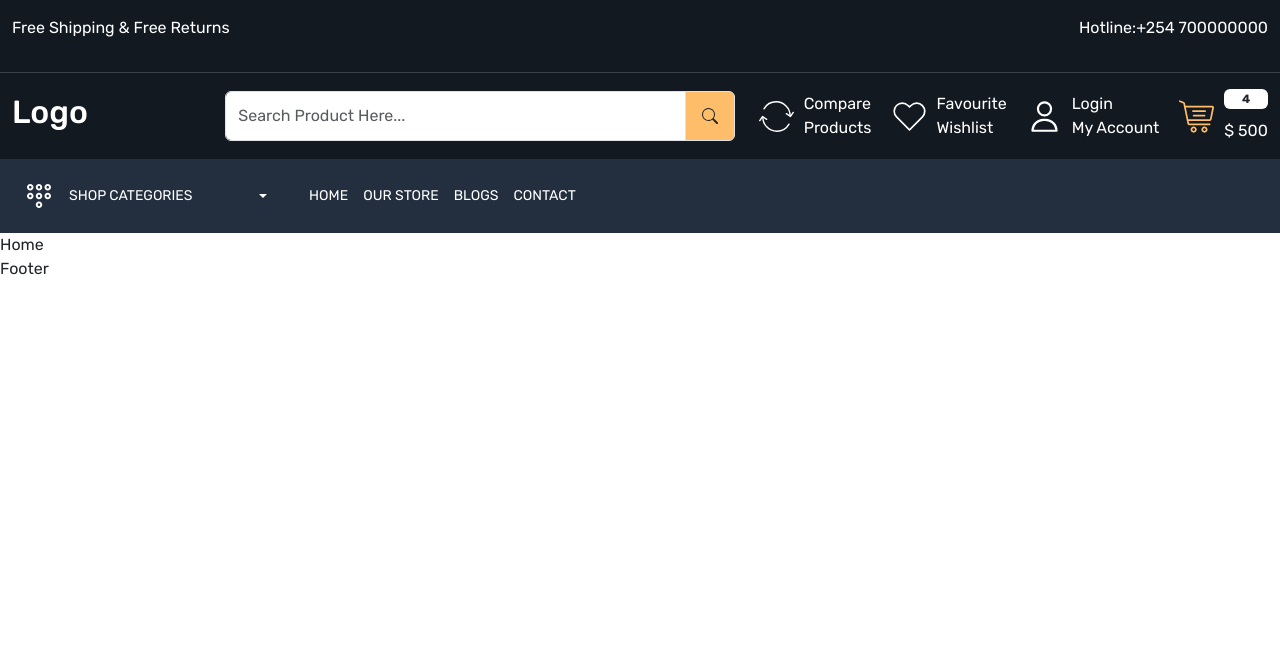
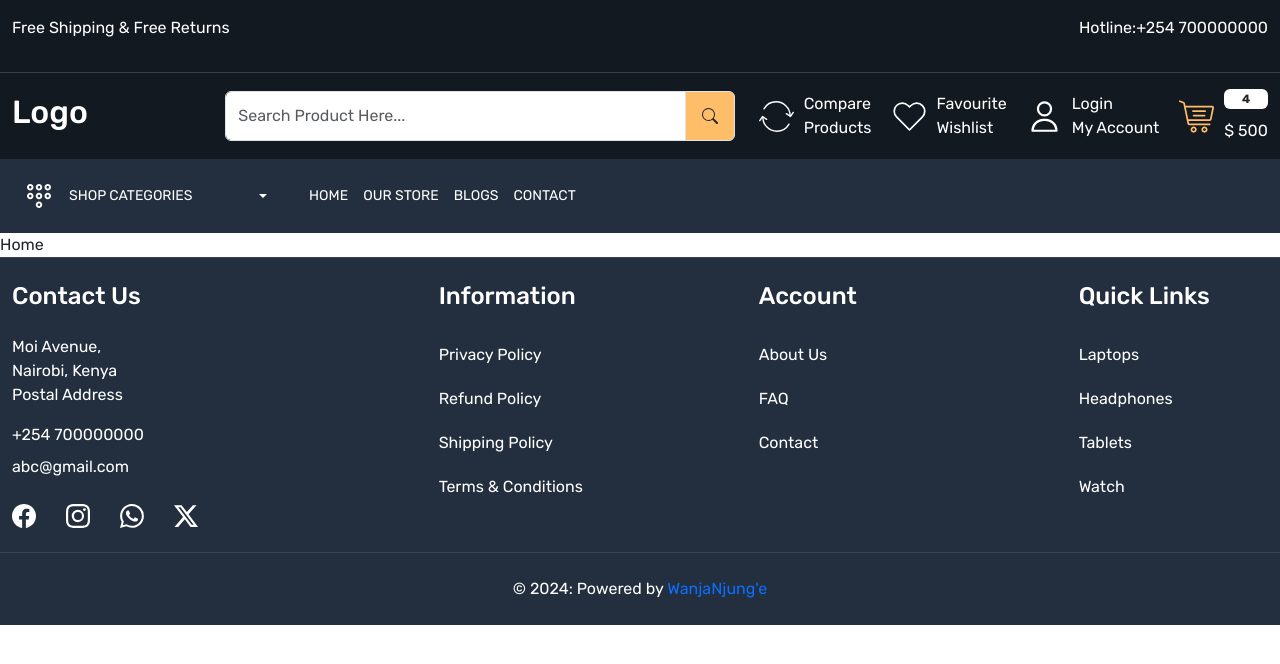
Before and after one commit to WanjaNjunge/ecommerce-app, a React (Create React App) app: page / in a window 1280 px wide. Shown: the top 664 px of the page. Built offline with nearby package versions, Linux system fonts and the light colour scheme.

Commit message:
Done with footer UI

```diff
--- a/src/App.css
+++ b/src/App.css
@@ -75,3 +75,12 @@
   color: var(--color-febd69) !important;
 }
 /*Header END*/
+
+/*Footer START*/
+footer {
+  background-color: var(--color-232f3e);
+}
+footer:not(:first-child) {
+  border-top: 1px solid rgba(255, 255, 255, 0.1);
+}
+/*Footer END*/
--- a/src/components/Footer.js
+++ b/src/components/Footer.js
@@ -1,8 +1,102 @@
 import React from 'react'
+import { Link } from 'react-router-dom';
+import { BsWhatsapp, BsTwitterX, BsFacebook, BsInstagram } from "react-icons/bs";
 
 const Footer = () => {
   return (
-    <div>Footer</div>
+    <>
+      {/*<footer className='py-3'>
+        <div className="container-xxl">
+          <div className='row'>
+            <div className='col-5'>
+              <div className='footer-top-data d-flex gap-30 align-items-center'>
+
+              </div>
+            </div>
+          </div>
+        </div>
+      </footer>*/}
+      <footer className='py-4'>
+      <div className="container-xxl">
+          <div className='row'>
+            <div className='col-4'>
+            <h4 className='text-white mb-4'>Contact Us</h4>
+            <div>
+              <address className='text-white fs-6'>
+                Moi Avenue, <br /> Nairobi, Kenya <br />
+                Postal Address
+              </address>
+              <a
+              className='mt-3 d-block mb-1 text-white'
+              href='tel:+254700000000'>
+              +254 700000000
+              </a>
+              <a
+              className='mt-2 d-block mb-0 text-white'
+              href='mailto:abc@gmail.com'>
+              abc@gmail.com
+              </a>
+            </div>
+            <div className='social-icons d-flex align-items-center gap-30 mt-4'>
+              <a className='text-white'
+              href=''>
+                <BsFacebook className='fs-4' />
+              </a>
+              <a className='text-white'
+              href=''>
+                <BsInstagram className='fs-4' />
+              </a>
+              <a className='text-white'
+              href=''>
+                <BsWhatsapp className='fs-4' />
+              </a>
+              <a className='text-white'
+              href=''>
+                <BsTwitterX className='fs-4' />
+              </a>
+            </div>
+            </div>
+            <div className='col-3'>
+            <h4 className='text-white mb-4'>Information</h4>
+            <div className='footer-links d-flex flex-column'>
+              <Link className='text-white py-2 mb-1'>Privacy Policy</Link>
+              <Link className='text-white py-2 mb-1'>Refund Policy</Link>
+              <Link className='text-white py-2 mb-1'>Shipping Policy</Link>
+              <Link className='text-white py-2 mb-1'>Terms & Conditions</Link>
+            </div>
+            </div>
+            <div className='col-3'>
+            <h4 className='text-white mb-4'>Account</h4>
+            <div className='footer-links d-flex flex-column'>
+              <Link className='text-white py-2 mb-1'>About Us</Link>
+              <Link className='text-white py-2 mb-1'>FAQ</Link>
+              <Link className='text-white py-2 mb-1'>Contact</Link>
+            </div>
+            </div>
+            <div className='col-2'>
+            <h4 className='text-white mb-4'>Quick Links</h4>
+            <div className='footer-links d-flex flex-column'>
+              <Link className='text-white py-2 mb-1'>Laptops</Link>
+              <Link className='text-white py-2 mb-1'>Headphones</Link>
+              <Link className='text-white py-2 mb-1'>Tablets</Link>
+              <Link className='text-white py-2 mb-1'>Watch</Link>
+            </div>
+            </div>
+          </div>
+        </div>
+      </footer>
+      <footer className='py-4'>
+        <div className="container-xxl">
+          <div className='row'>
+            <div className='col-12'>
+              <p className='text-center mb-0 text-white'>
+                &copy; {new Date().getFullYear()}: Powered by <a href='https://wanja-njunge.netlify.app/' target='_blank' rel='noopener noreferrer'>WanjaNjung'e{" "}</a>
+              </p>
+            </div>
+          </div>
+        </div>
+      </footer>
+    </>
   )
 }
 
```
